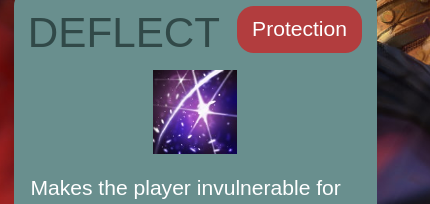
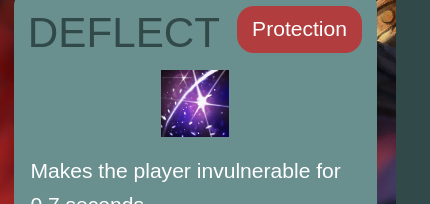
Before and after one commit to dankozz1t/hcn-dashboard, a Vue app: page /about in a window 390 px wide. Shown: the part 478-682 px from the top of the page, 430 px wide, since content can reach past the window. Built offline with nearby package versions, Linux system fonts and the light colour scheme.

Commit message:
fix mobile

```diff
--- a/src/components/SpellsList.vue
+++ b/src/components/SpellsList.vue
@@ -136,8 +136,12 @@
     width: 100%;
   }
 
+  .ability__spell {
+    gap: 0.2rem;
+  }
+
   .ability__spell-img {
-    height: 5rem;
+    height: 4rem;
   }
 
   .ability__demo {
@@ -145,7 +149,7 @@
   }
 
   .ability__spell-hit {
-    font-size: 2rem;
+    font-size: 1rem;
   }
 
   .ability__spell-plus {
```
